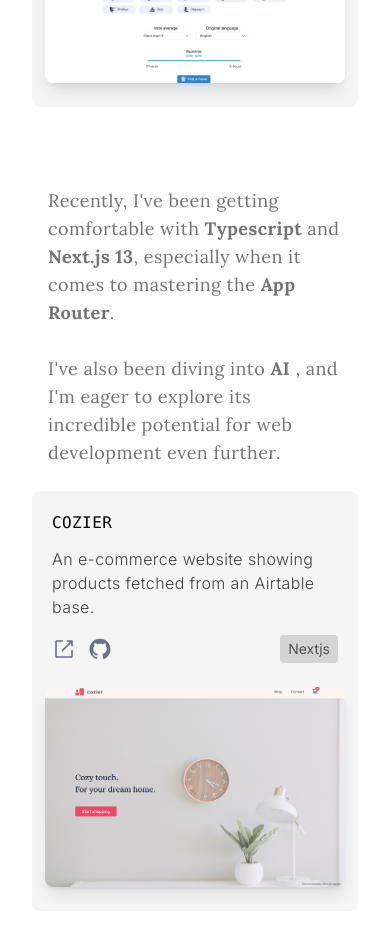
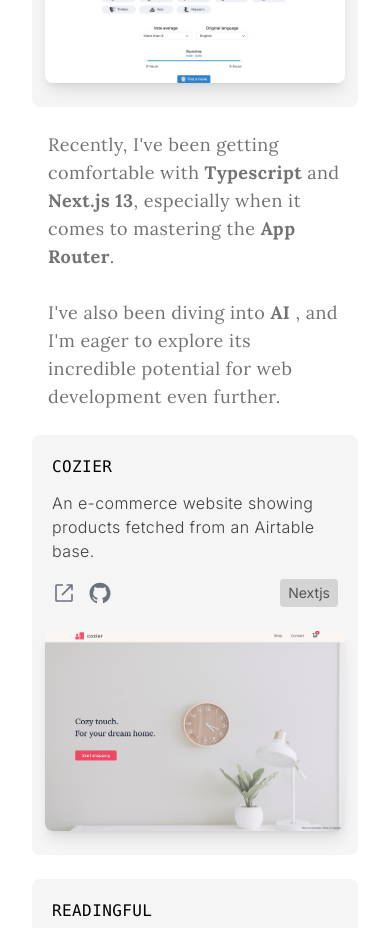
Before and after one commit to maridivi/new-personal-portfolio, a Next.js app: page / in a window 390 px wide. Shown: the part 1820-2748 px from the top of the page. Built offline with nearby package versions, Linux system fonts and the light colour scheme.

Commit message:
Fix text padding on mobile

```diff
--- a/src/components/RecentWork.tsx
+++ b/src/components/RecentWork.tsx
@@ -5,7 +5,7 @@ import Stack from "./ui/Stack";
 
 export default function RecentWork() {
   return (
-    <Stack className="pt-14 px-4 ">
+    <Stack className="sm:pt-14 px-4 ">
       <P1 className={cn(lora.className, "text-neutral-500 text-lg")}>
         Recently, I've been getting comfortable with <strong>Typescript</strong>{" "}
         and <strong>Next.js 13</strong>, especially when it comes to mastering
```
